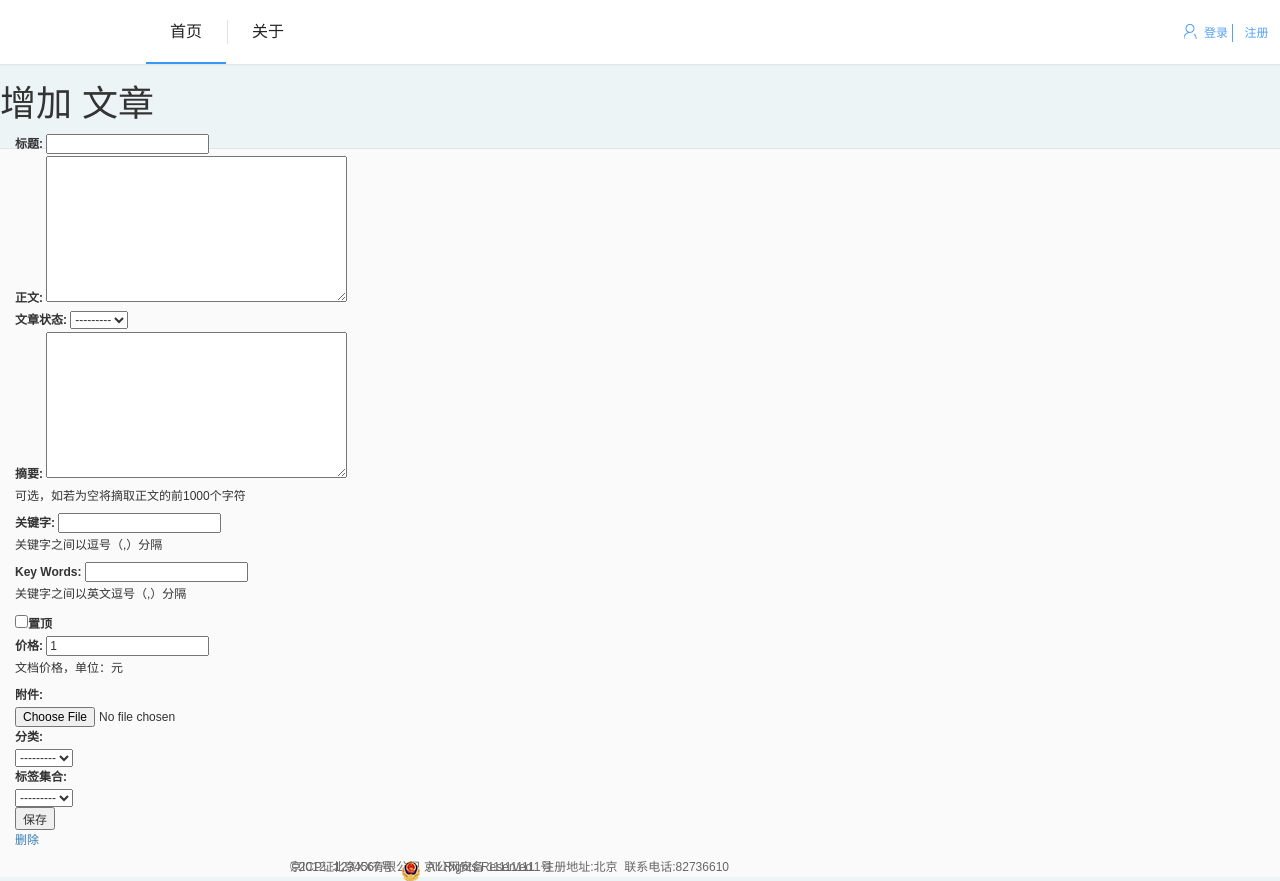
After one commit to lj2tj/SimpleBlog, a Django app: template blog/templates/blog/add_blog.html in a window 1280 px wide. The commit adds this page. Run offline with Django 3.2, Linux system fonts and the light colour scheme; the template is opened without the code that fills it, so the values that code supplies are empty; some libraries are stand-ins or nearby versions.

Commit message:
Implement add blog page

```diff
--- a/blog/static/blog/css/footer.css
+++ b/blog/static/blog/css/footer.css
@@ -1,21 +1,6 @@
-.bottom{ width:100%; margin-top:24px; background:#FAFAFA; border-top:1px solid #E3E3E3; padding-bottom:20px;}
-.bottombox{ width:1200px; margin:0 auto; border-bottom:1px dotted #E3E3E3; height:98px;}
-.bottomboxa{ height:38px; line-height:38px; width:690px; float:left; border-right:1px solid #CCCCCC; margin-top:30px;}
-.bottomboxa a{ color:#333; display:inline-block; font-size:13px;  height:40px;  line-height:40px; width:138px; float:left;}
-.bottomboxa a b{ width:32px; height:32px; display:inline-block; vertical-align:middle; margin-right:10px;}
-.bottomboxa a:hover b{ opacity:0.8;}
-.bottomboxa a:hover{color:#555; font-size:13px; font-weight:400;}
-.bottomboxa span{ color:#333; display: inline-block; font-size: 12px; height: 40px; line-height:40px; text-align: center; width: 8px;}
+.bottom{ width:100%; margin-top:24px; background:#FAFAFA; border-top:1px solid #E3E3E3; padding-bottom:20px; }
 .bottomboxd{ margin: 20px auto 0; text-align:center; width:700px;}
 .bottomboxd p{ color:#666; font-size:12px; height:20px; line-height:20px; text-align:left;}
 .bottomboxd p a{ color:#666;}
-.bottomboxd p a img{ width:20px; height:20px; margin-right: 3px;    position: relative;
-    top: 4px;}
-.sideright-top .downlist{ width:654px; border:1px solid #E3E3E3; border-top:none; position:absolute; top:56px; left:20px; background:#fff; display:none;}
-.sideright-top .downlist a{ display:block; font-size:14px; color:#212121; height:24px; line-height:24px; padding:5px 15px;}
-.sideright-top .downlist a span{ width:20px; height:20px; display:inline-block; color:#444; background:#E3E3E3; font-size:14px; text-align:center; line-height:20px; margin-right:10px;}
-.sideright-top .downlist a span.txt1{ background:#F3A454; color:#fff;}
-.sideright-top .downlist a:hover{ background:#f5f5f5; font-weight:400;}
-.mtzc {width: 49px; height: 45px; float: left;}
-.jkjlogo {width: 75px; height: 43px; float: left; margin: 6px 5px;}
+.bottomboxd p a img{ width:20px; height:20px; margin-right: 3px; position: relative; top: 4px;}
 .linebg {display: inline-block; width: 2px; height: 38px; background: rgb(233, 233, 233) none repeat scroll 0% 0%; margin: 5px 10px; float: left;}
--- a/blog/static/blog/css/header.css
+++ b/blog/static/blog/css/header.css
@@ -1,8 +1,8 @@
 /*header区域*/
 .headbox{width: 100%; height: 64px; box-shadow: 0px 0px 3px #CCC; background: #FFF;}
 .headerbox{width:1200px;height:64px; position: relative; margin: auto;}
-.newyxklogo{ display: block; overflow: hidden; width: 136px; height: 64px; float: left;}
-.newyxklogo em{ font-size: 12px; -webkit-transform:scale(0.795);transform:scale(0.795); height: 12px; width: 120%; display: block; margin-top: 38px; margin-left: -10%; text-align: center; color: rgba(128, 128, 255, 0.8); font-weight: 500; letter-spacing: 1px;}
+.logo{ display: block; overflow: hidden; width: 136px; height: 64px; float: left;}
+.logo em{ font-size: 12px; -webkit-transform:scale(0.795);transform:scale(0.795); height: 12px; width: 120%; display: block; margin-top: 38px; margin-left: -10%; text-align: center; color: rgba(128, 128, 255, 0.8); font-weight: 500; letter-spacing: 1px;}
 .bannerbtn{ width: 420px; height: 64px; position: relative; float: left; margin-left: 10px;}
 
 .bannerbtn a {
@@ -65,12 +65,11 @@
 .bannerbtn span:nth-child(10) {
 	left: 406px;
 }
-.nw-line {
+.now-line {
 	width: 80px;
 	height: 2px;
 	background: #3B97F6;
 	position: absolute;
-	left: 0px;
 	bottom: 0px;
 	webkit-transition: all 0.2s ease-in;
 	transition: all 0.2s ease-in;
--- a/blog/templates/User/usercenter.html
+++ b/blog/templates/User/usercenter.html
@@ -49,6 +49,9 @@
         	<h4>
 			{{ request.user.username }}			<span class="{{ request.userprofile.website_level }}"></span>
 			</h4>
+            <div>
+                <a href="{% url 'blog:NewArticle' %}">发布新文章</a>
+            </div>
         </div>
     </div>
     <em></em>
--- a/blog/templates/base.html
+++ b/blog/templates/base.html
@@ -5,17 +5,19 @@
     <meta charset="UTF-8">
     <title></title>
     <link href="{% static 'favicon.ico' %}" rel="icon" type="image/x-icon" />
-    <link rel="stylesheet" href="{% static 'lib/css/bootstrap.min.css' %}">
+    <link rel="stylesheet" type="text/css" href="{% static 'admin/css/base.css' %}">
+    <link rel="stylesheet" href="http://cdn.static.runoob.com/libs/bootstrap/3.3.7/css/bootstrap.min.css">
     <link rel="stylesheet" href="{% static 'blog/css/style.css' %}">
     <link rel="stylesheet" href="{% static 'blog/css/header.css' %}">
     <link rel="stylesheet" href="{% static 'blog/css/footer.css' %}">
     <link rel="stylesheet" href="{% static 'blog/css/pygments/github.css' %}">
+
+
 </head>
 <body>
 {% block header %}
 <div class="headbox">
-	<div class="headerbox">
-        <a href="{% url 'blog:index' %}" class="newyxklogo">
+    <a href="{% url 'blog:index' %}" class="logo">
         <em>{{ WebSiteName }}</em>
     </a>
     <div class="bannerbtn">
@@ -26,7 +28,7 @@
             <span></span>
         {% endfor %}
         <a href="{% url 'blog:about' %}">关于</a>
-            <div class="nw-line" style="display: none;"></div>
+        <div class="now-line"></div>
     </div>
     {% if request.user.username != "" %}
         <div class="registerlogin" >
@@ -42,6 +44,11 @@
     {% endif %}
     <div class="clear"></div>
 </div>
+<div id="globalMessage" class="alert alert-warning" style="display: none;">
+    <a href="#" class="close" onclick="closeGlobalMessage()">
+        &times;
+    </a>
+    <strong>警告！</strong><span id="message" />
 </div>
 {% endblock %}
 
@@ -49,7 +56,6 @@
 
 <div class="bottom">
     <div class="bottomboxd">
-        <span class="linebg"></span>
         <p>©2012&nbsp;&nbsp;北京XX有限公司&nbsp;&nbsp;All Rights Reserved.&nbsp;&nbsp;注册地址:北京&nbsp;&nbsp;联系电话:82736610</p>
         <p>
             <a target="_blank" href="" rel="nofollow" style="margin-right:5px;font-weight:300;">京ICP证1234567号</a>
@@ -62,7 +68,52 @@
 </div>
 <!-- 最新的 Bootstrap 核心 JavaScript 文件 -->
 <script type="text/javascript" src="{% static 'blog/js/jquery-3.1.1.min.js' %}"></script>
-<script type="text/javascript" src="{% static 'lib/js/bootstrap.min.js' %}"></script>
+<script src="http://cdn.static.runoob.com/libs/bootstrap/3.3.7/js/bootstrap.min.js"></script>
 
+<script type="text/javascript">
+    function setCookie(name, value){
+        var exp = new Date();
+        exp.setTime(exp.getTime() + 1 * 60 * 60 * 1000) // Expire time is 1 hour.
+        document.cookie += ";" + name + "=" + escape(value);// + "; expires=" + exp.toGMTString();
+    }
+
+    function getCookie(name){
+        var arr,reg = new RegExp("(^| )" + name + "=([^;]*)(;|$)");
+        if(arr=document.cookie.match(reg)){
+            return unescape(arr[2]);
+        }else{
+            return null;
+        }
+    }
+
+    function deleteCookie(name){
+
+    }
+
+    function showGlobalMessage(message){
+        $("#message").text(message);
+        $("#globalMessage").show();
+    }
+
+    function closeGlobalMessage(){
+        $("#message").text();
+        $("#globalMessage").hide();
+    }
+
+    $(".bannerbtn a").click(function (){
+        var left = $(this).css("left");
+        $(".now-line").css("left", left);
+        setCookie("left", left);
+        return true;
+    });
+
+    $().ready(function (){
+        var left = getCookie("left");
+        if(left == null){
+            setCookie("left", "0px");
+        }
+        $(".now-line").css("left", left);
+    })
+</script>
 </body>
 </html>
--- /dev/null
+++ b/blog/templates/blog/add_blog.html
@@ -0,0 +1,131 @@
+{% extends 'base.html' %}
+{% load staticfiles %}
+{% block content %}
+
+<link rel="stylesheet" type="text/css" href="{% static 'admin/css/forms.css' %}">
+
+<script type="text/javascript">
+function CheckInfo()
+{
+    var title = $("#blog_title").val();
+    if(title.length <= 0){
+        $("#blog_title").focus();
+        showGlobalMessage("请填写标题");
+        return false;
+    }
+
+    var body = $("#blog_body").val();
+    if(body.length <= 0){
+        $("#blog_body").focus();
+        showGlobalMessage("请填写内容");
+        return false;
+    }
+}
+</script>
+
+<div id="container">
+    <div id="content" class="colM">
+        <h1>增加 文章</h1>
+        <div class="col-lg-12 col-md-12 col-sm-12">
+            <form name="addBlog" method="POST" enctype="multipart/form-data" action="{% url 'blog:AddBlog' %}" onsubmit="return CheckInfo()">
+                {% csrf_token %}
+                <div>
+                    <fieldset class="module aligned ">
+                        <div class="form-row field-title">
+                            <div>
+                                <label class="required" for="blog_title">标题:</label>
+                                <input class="vTextField" id="blog_title" maxlength="70" name="title" type="text">
+                            </div>
+                        </div>
+                        <div class="form-row field-body">
+                            <div>
+                                <label class="required" for="blog_body">正文:</label>
+                                <textarea class="vLargeTextField tinymce" cols="40" id="blog_body" name="body" rows="10" ></textarea>
+                            </div>
+                        </div>
+                        <div class="form-row field-status">
+                            <div>
+                                <label class="required" for="blog_status">文章状态:</label>
+                                <select id="blog_status" name="status">
+                                    <option value="" selected="selected">---------</option>
+                                    <option value="d">草稿</option>
+                                    <option value="p">发布</option>
+                                </select>
+                            </div>
+                        </div>
+                        <div class="form-row field-abstract">
+                            <div>
+                                <label for="blog_abstract">摘要:</label>
+                                <textarea class="vLargeTextField" cols="40" id="blog_abstract" maxlength="1000" name="abstract" rows="10"></textarea>
+                                <p class="help">可选，如若为空将摘取正文的前1000个字符</p>
+                            </div>
+                        </div>
+                        <div class="form-row field-keywords">
+                            <div>
+                                <label for="blog_keywords">关键字:</label>
+                                <input class="vTextField" id="blog_keywords" maxlength="100" name="keywords" type="text">
+                                <p class="help">关键字之间以逗号（,）分隔</p>
+                            </div>
+                        </div>
+                        <div class="form-row field-en_keywords">
+                            <div>
+                                <label for="blog_en_keywords">Key Words:</label>
+                                <input class="vTextField" id="blog_en_keywords" maxlength="100" name="en_keywords" type="text">
+                                <p class="help">关键字之间以英文逗号（,）分隔</p>
+                            </div>
+                        </div>
+                        <div class="form-row field-topped">
+                            <div class="checkbox-row">
+                                <input id="blog_topped" name="topped" type="checkbox"><label class="vCheckboxLabel" for="blog_topped">置顶</label>
+                            </div>
+                        </div>
+                        <div class="form-row field-price">
+                            <div>
+                                <label class="required" for="blog_price">价格:</label>
+                                <input id="blog_price" name="price" step="1" type="number" value="1">
+                                <p class="help">文档价格，单位：元</p>
+                            </div>
+                        </div>
+                        <div class="form-row field-attachment">
+                            <div>
+                                <label class="required" for="blog_attachment">附件:</label>
+                                <input type="file" id="blog_attachment" name="attachment" />
+                            </div>
+                        </div>
+                        <div class="form-row field-category">
+                            <div>
+                                <label class="required" for="blog_category">分类:</label>
+                                <div class="related-widget-wrapper">
+                                    <select id="blog_category" name="category">
+                                        <option value="" selected="selected">---------</option>
+                                        {% for category in category_list %}
+                                        <option value="{{ category.id }}">{{ category.name }}</option>
+                                        {% endfor %}
+                                    </select>
+                                </div>
+                            </div>
+                        </div>
+                        <div class="form-row field-tag">
+                            <div>
+                                <label for="blog_tag">标签集合:</label>
+                                <div class="related-widget-wrapper">
+                                    <select id="blog_tag" name="tag">
+                                        <option value="" selected="selected">---------</option>
+                                        {% for tag in tag_list %}
+                                        <option value="{{ tag.id }}">{{ tag.name }}</option>
+                                        {% endfor %}
+                                    </select>
+                                </div>
+                            </div>
+                        </div>
+                    </fieldset>
+                    <div class="submit-row">
+                        <input type="submit" value="保存" class="default" name="_save">
+                        <p class="deletelink-box"><a href="#" class="deletelink">删除</a></p>
+                    </div>
+                </div>
+            </form>
+        </div>
+    </div>
+</div>
+{% endblock %}
--- a/blog/templates/blog/detail.html
+++ b/blog/templates/blog/detail.html
@@ -1,7 +1,7 @@
 {% extends 'base.html' %}
 {% block content %}
     <div class="container">
-        <div class="col-lg-12">
+        <div class="col-lg-12 col-md-12 col-sm-12">
             <div id="bd" class="wrp clear-fix">
                 <div id="main">
                     <div id="detail-title">
--- a/blog/templates/user/usercenter.html
+++ b/blog/templates/user/usercenter.html
@@ -49,6 +49,9 @@
         	<h4>
 			{{ request.user.username }}			<span class="{{ request.userprofile.website_level }}"></span>
 			</h4>
+            <div>
+                <a href="{% url 'blog:NewArticle' %}">发布新文章</a>
+            </div>
         </div>
     </div>
     <em></em>
--- a/blog/viewUser.py
+++ b/blog/viewUser.py
@@ -198,7 +198,7 @@ def logout(request):
 
 def file_iterator(file_name, chunk_size=512):
     """File downloader"""
-    with open(file_name) as new_file:
+    with open(file_name,'rb') as new_file:
         while True:
             block = new_file.read(chunk_size)
             if block:
```
Also changed, not shown: blog/views.py (+6 -4 lines). Lines whose indentation alone changed are shown as unchanged.
